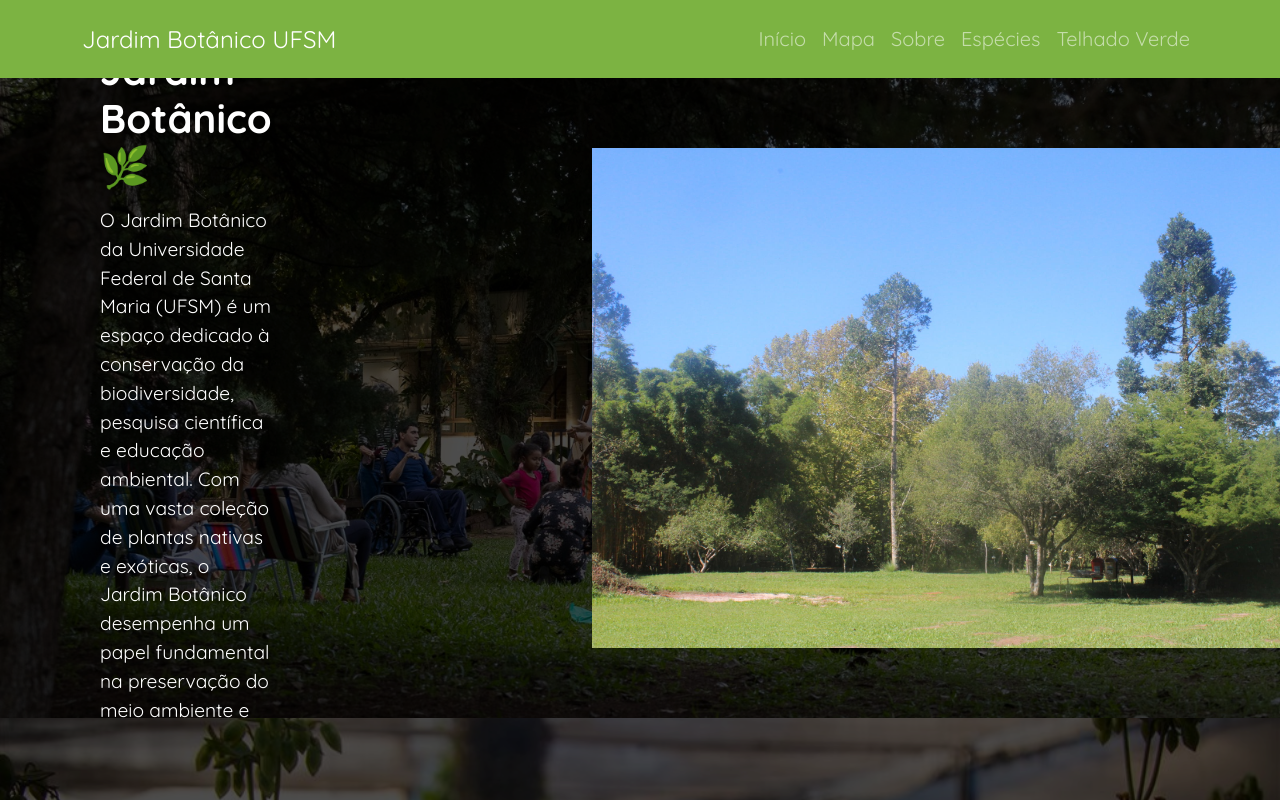
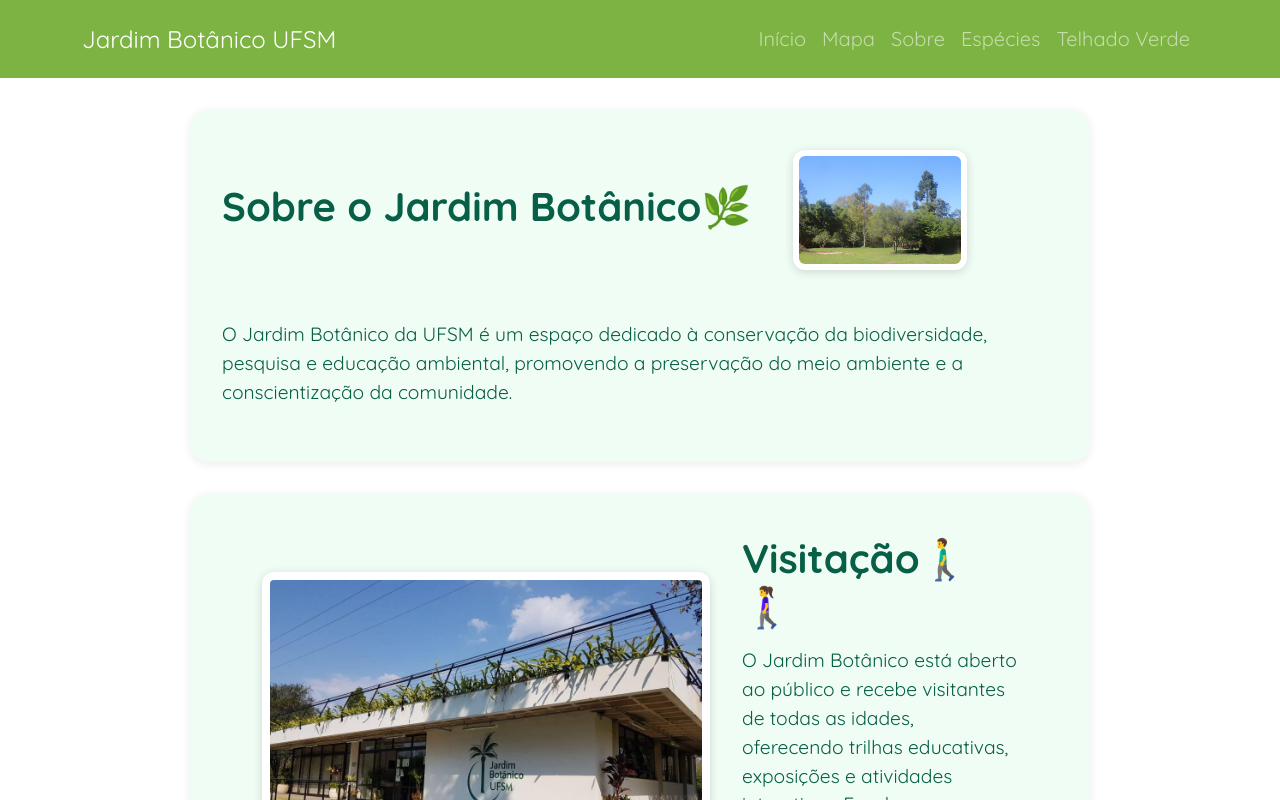
Before and after one commit to arthurmarcon1/jardim-botanico-site, a React (Create React App) app in the folder frontend/: page /sobre in a window 1280 px wide. Shown: the top 800 px of the page. Built offline with nearby package versions, Linux system fonts and the light colour scheme.

Commit message:
atualização SOBRE

```diff
--- a/frontend/src/components/sobre/SobreIntro.js
+++ b/frontend/src/components/sobre/SobreIntro.js
@@ -1,10 +1,11 @@
 import React, { useState, useEffect } from 'react';
 
 const SobreIntro = () => {
-  const [isMobile, setIsMobile] = useState(window.innerWidth <= 768);
+  const [isMobile, setIsMobile] = useState(false);
 
   useEffect(() => {
     const checkMobile = () => setIsMobile(window.innerWidth <= 768);
+    checkMobile();
     window.addEventListener('resize', checkMobile);
     return () => window.removeEventListener('resize', checkMobile);
   }, []);
@@ -15,72 +16,59 @@
 
   const styles = {
     container: {
-      position: 'relative',
+      width: isMobile ? '98vw' : '80vw',
+      maxWidth: '900px',
+      minHeight: isMobile ? '320px' : '340px',
+      display: 'flex',
+      flexDirection: 'column',
+      alignItems: 'center',
+      justifyContent: 'center',
+      background: '#f0fdf4',
+      padding: isMobile ? '24px 6px' : '40px 32px',
+      gap: '24px',
+      boxSizing: 'border-box',
+      borderRadius: '18px',
+      margin: '32px auto',
+      boxShadow: '0 2px 10px rgba(0,0,0,0.08)',
+    },
+    topRow: {
       width: '100%',
-      overflow: 'hidden',
-    },
-    backgroundImage: {
-      width: '100%',
-      height: isMobile ? '400px' : '640px',
-      objectFit: 'cover',
-      filter: 'brightness(0.5)', // <<< aqui escurece a imagem
-
-    },
-    overlay: {
-      position: 'absolute',
-      top: 0,
-      left: 0,
-      width: '100%',
-      height: '100%',
       display: 'flex',
       flexDirection: isMobile ? 'column' : 'row',
       alignItems: 'center',
-      justifyContent: 'space-between',
-      backgroundColor: 'rgba(0, 0, 0, 0.4)',
-      padding: isMobile ? '20px' : '40px',
-      color: 'white',
-      textAlign: isMobile ? 'center' : 'left',
-      gap: '20px',
-    },
-    textContainer: {
-      flex: 1,
-      maxWidth: isMobile ? '100%' : '50%',
-      paddingLeft: isMobile ? '0' : '60px',
+      justifyContent: isMobile ? 'center' : 'flex-start',
+      gap: isMobile ? '12px' : '24px',
+      marginBottom: isMobile ? '10px' : '18px',
     },
     heading: {
-      fontSize: isMobile ? '1.8rem' : '2.5rem',
+      fontSize: isMobile ? '1.5rem' : '2.5rem',
       fontWeight: 'bold',
+      color: 'rgb(6, 95, 70)',
+      textAlign: isMobile ? 'center' : 'left',
       transition: 'transform 0.3s ease',
     },
+    jerivaldoImage: {
+      height: isMobile ? '90px' : '120px',
+      objectFit: 'contain',
+      transition: 'transform 0.3s ease',
+      borderRadius: '12px',
+      boxShadow: '0 2px 10px rgba(0,0,0,0.15)',
+      background: '#fff',
+      padding: '6px',
+      marginLeft: isMobile ? '0' : '18px',
+    },
     paragraph: {
-      marginTop: '1rem',
+      marginTop: '0.5rem',
       fontSize: isMobile ? '1rem' : '1.2rem',
-      transition: 'transform 0.3s ease',
-    },
-    imageContainer: {
-      flex: 1,
-      display: 'flex',
-      justifyContent: isMobile ? 'center' : 'flex-start',
-      marginLeft: isMobile ? '0' : '300px',
-      marginTop: isMobile ? '20px' : '0',
-    },
-    jerivaldoImage: {
-      height: isMobile ? '250px' : '500px',
-      objectFit: 'contain',
+      color: 'rgb(6, 95, 70)',
+      textAlign: isMobile ? 'center' : 'left',
       transition: 'transform 0.3s ease',
     },
   };
 
   return (
     <div style={styles.container}>
-      <img
-        src="/imgs/fundo2.jpg"
-        alt="Fundo do Jardim Botânico"
-        style={styles.backgroundImage}
-      />
-
-      <div style={styles.overlay}>
-        <div style={styles.textContainer}>
+      <div style={styles.topRow}>
         <h1
           style={styles.heading}
           onMouseEnter={(e) => handleHover(e, 1.05)}
@@ -88,25 +76,19 @@
         >
           Sobre o Jardim Botânico🌿
         </h1>
-          <p
-            style={styles.paragraph}
-            onMouseEnter={(e) => handleHover(e, 1.05)}
-            onMouseLeave={(e) => handleHover(e, 1)}
-          >
-            O Jardim Botânico da Universidade Federal de Santa Maria (UFSM) é um espaço dedicado à conservação da biodiversidade,
-            pesquisa científica e educação ambiental. Com uma vasta coleção de plantas nativas e exóticas, o Jardim Botânico
-            desempenha um papel fundamental na preservação do meio ambiente e na conscientização da comunidade.
-          </p>
-        </div>
-
-        <div style={styles.imageContainer}>
         <img
           src="/imgs/fundo3.jpeg"
           alt="Jerivaldo"
           style={styles.jerivaldoImage}
         />
       </div>
-      </div>
+      <p
+        style={styles.paragraph}
+        onMouseEnter={(e) => handleHover(e, 1.05)}
+        onMouseLeave={(e) => handleHover(e, 1)}
+      >
+        O Jardim Botânico da UFSM é um espaço dedicado à conservação da biodiversidade, pesquisa e educação ambiental, promovendo a preservação do meio ambiente e a conscientização da comunidade.
+      </p>
     </div>
   );
 };
--- a/frontend/src/components/sobre/SobreRegras.js
+++ b/frontend/src/components/sobre/SobreRegras.js
@@ -48,24 +48,29 @@
 
   const styles = {
     container: {
+      width: isMobile ? '98vw' : '80vw',
+      maxWidth: '900px',
+      minHeight: isMobile ? '320px' : '340px',
       display: 'flex',
-      flexDirection: isMobile ? 'column' : 'row',
+      flexDirection: 'column',
       alignItems: 'center',
       justifyContent: 'center',
-      padding: '40px 20px',
-      backgroundColor: '#f0fdf4',
-      borderRadius: '12px',
-      boxShadow: '0 2px 10px rgba(0,0,0,0.1)',
-      gap: '30px',
-      maxWidth: '90%',
-      margin: '0 auto',
-      position: 'relative',
+      background: '#f0fdf4',
+      padding: isMobile ? '24px 6px' : '40px 32px',
+      gap: '32px',
+      boxSizing: 'border-box',
+      borderRadius: '18px',
+      margin: '32px auto',
+      boxShadow: '0 2px 10px rgba(0,0,0,0.08)',
     },
     imageContainer: {
-      flex: 1,
+      flex: 'unset',
       display: 'flex',
+      flexDirection: 'column',
+      alignItems: 'center',
       justifyContent: 'center',
       position: 'relative',
+      marginTop: '18px',
     },
     image: {
         filter: 'brightness(0.96)', // <<< escurece a imagem
@@ -142,6 +147,17 @@
 
   return (
     <div style={styles.container}>
+      <div style={styles.content}>
+        <h2 style={styles.title}>Regras de Visitação 🌿</h2>
+        <ul style={styles.list}>
+          {regras.map((regra, index) => (
+            <li key={index} style={styles.listItem}>
+              <span style={styles.emoji}>{regraEmojis[index] || '✅'}</span>
+              <span style={styles.regraText}>{regra}</span>
+            </li>
+          ))}
+        </ul>
+      </div>
       <div style={styles.imageContainer}>
         <div style={styles.speechBubble}>
           Olá, visitante! 🌱<br />
@@ -154,18 +170,6 @@
           style={styles.image}
         />
       </div>
-
-      <div style={styles.content}>
-        <h2 style={styles.title}>Regras de Visitação 🌿</h2>
-        <ul style={styles.list}>
-          {regras.map((regra, index) => (
-            <li key={index} style={styles.listItem}>
-              <span style={styles.emoji}>{regraEmojis[index] || '✅'}</span>
-              <span style={styles.regraText}>{regra}</span>
-            </li>
-          ))}
-        </ul>
-      </div>
     </div>
   );
 };
--- a/frontend/src/components/sobre/SobreVisitaçao.js
+++ b/frontend/src/components/sobre/SobreVisitaçao.js
@@ -1,10 +1,11 @@
 import React, { useState, useEffect } from 'react';
 
 const SobreVisitaçao = () => {
-  const [isMobile, setIsMobile] = useState(window.innerWidth <= 768);
+  const [isMobile, setIsMobile] = useState(false);
 
   useEffect(() => {
     const checkMobile = () => setIsMobile(window.innerWidth <= 768);
+    checkMobile();
     window.addEventListener('resize', checkMobile);
     return () => window.removeEventListener('resize', checkMobile);
   }, []);
@@ -15,50 +16,48 @@
 
   const styles = {
     container: {
-      position: 'relative',
-      width: '100%',
-      overflow: 'hidden',
-    },
-    backgroundImage: {
-      width: '100%',
-      height: isMobile ? '400px' : '640px',
-      objectFit: 'cover',
-      filter: 'brightness(0.5)', // <<< escurece a imagem
-    },
-    overlay: {
-      position: 'absolute',
-      top: 0,
-      left: 0,
-      width: '100%',
-      height: '100%',
+      width: isMobile ? '98vw' : '80vw',
+      maxWidth: '900px',
+      minHeight: isMobile ? '320px' : '340px',
       display: 'flex',
       flexDirection: isMobile ? 'column' : 'row',
       alignItems: 'center',
-      justifyContent: 'space-between',
-      backgroundColor: 'rgba(0, 0, 0, 0.4)',
-      padding: isMobile ? '20px' : '40px',
-      color: 'white',
-      textAlign: isMobile ? 'center' : 'left',
-      gap: '20px',
+      justifyContent: 'center',
+      background: '#f0fdf4',
+      padding: isMobile ? '24px 6px' : '40px 32px',
+      gap: '32px',
+      boxSizing: 'border-box',
+      borderRadius: '18px',
+      margin: '32px auto',
+      boxShadow: '0 2px 10px rgba(0,0,0,0.08)',
     },
     imageContainer: {
       flex: 1,
       display: 'flex',
-      justifyContent: isMobile ? 'center' : 'flex-start',
-      marginTop: isMobile ? '20px' : '0',
+      justifyContent: 'center',
+      alignItems: 'center',
+      marginLeft: isMobile ? '0' : '40px',
+      marginTop: isMobile ? '10px' : '0',
     },
     JardimBotanicoImg: {
-      height: isMobile ? '250px' : '400px',
+      height: isMobile ? '180px' : '340px',
       objectFit: 'contain',
       transition: 'transform 0.3s ease',
+      borderRadius: '12px',
+      boxShadow: '0 2px 10px rgba(0,0,0,0.15)',
+      background: '#fff',
+      padding: '8px',
     },
     textContainer: {
       flex: 1,
       maxWidth: isMobile ? '100%' : '50%',
-      paddingRight: isMobile ? '0' : '60px',
+      paddingRight: isMobile ? '0' : '40px',
+      marginBottom: isMobile ? '20px' : 0,
+      color: 'rgb(6, 95, 70)', // verde escuro
+      textAlign: isMobile ? 'center' : 'left',
     },
     heading: {
-      fontSize: isMobile ? '1.8rem' : '2.5rem',
+      fontSize: isMobile ? '1.5rem' : '2.5rem',
       fontWeight: 'bold',
       transition: 'transform 0.3s ease',
     },
@@ -71,14 +70,6 @@
 
   return (
     <div style={styles.container}>
-      <img
-        src="/imgs/fundo1.jpeg"
-        alt="Fundo do Jardim Botânico"
-        style={styles.backgroundImage}
-      />
-
-      <div style={styles.overlay}>
-        {/* Agora a imagem vem primeiro */}
       <div style={styles.imageContainer}>
         <img
           src="/imgs/Jardim-Botanico.jpg"
@@ -106,7 +97,6 @@
         </p>
       </div>
     </div>
-    </div>
   );
 };
 
```
Lines whose indentation alone changed are shown as unchanged.
